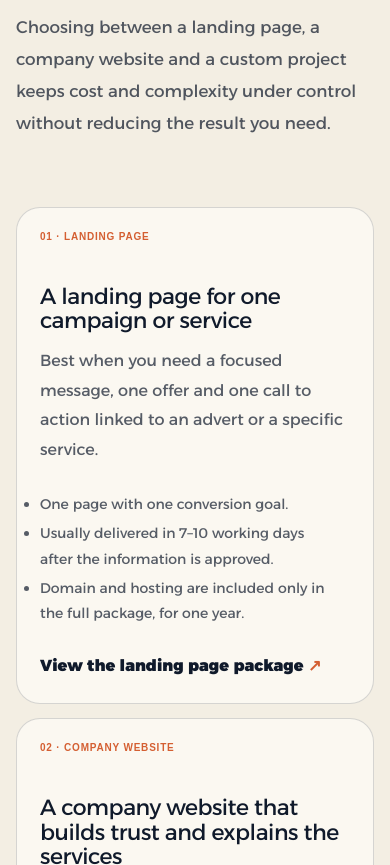
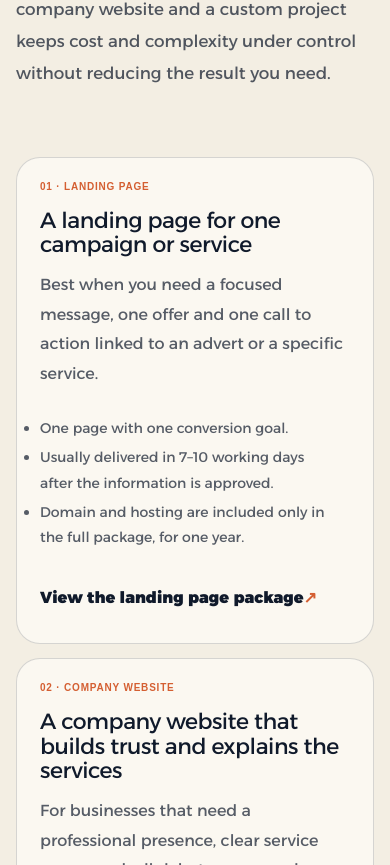
Before and after one commit to mohammedrashad2011-ui/Dewank-2026-website, a Next.js app: page /en/website-design in a window 390 px wide. Shown: the part 2199-3064 px from the top of the page. Built offline with nearby package versions, Linux system fonts and the light colour scheme.

Commit message:
CRO: tighten website decision cards and keep CTA targets accessible

```diff
--- a/app/(ar)/website-design/website-design-refinement.css
+++ b/app/(ar)/website-design/website-design-refinement.css
@@ -41,3 +41,20 @@
     gap: 2rem;
   }
 }
+
+/* CRO #204: show the three buying routes before long-form detail. */
+.wd-page #choose-path.wd-paths{
+  padding-top:clamp(42px,5vw,66px);
+  padding-bottom:clamp(44px,5vw,76px);
+  scroll-margin-top:110px;
+}
+.wd-page #choose-path .wd-path-grid article{min-height:0}
+.wd-page #choose-path .wd-path-grid h3{margin-top:clamp(16px,2vw,27px)}
+.wd-page #choose-path .wd-path-grid article>a{min-height:44px;display:inline-flex;align-items:center}
+@media(max-width:760px){
+  .wd-page #choose-path.wd-paths{
+    padding-top:30px;
+    padding-bottom:40px;
+    scroll-margin-top:72px;
+  }
+}
```
